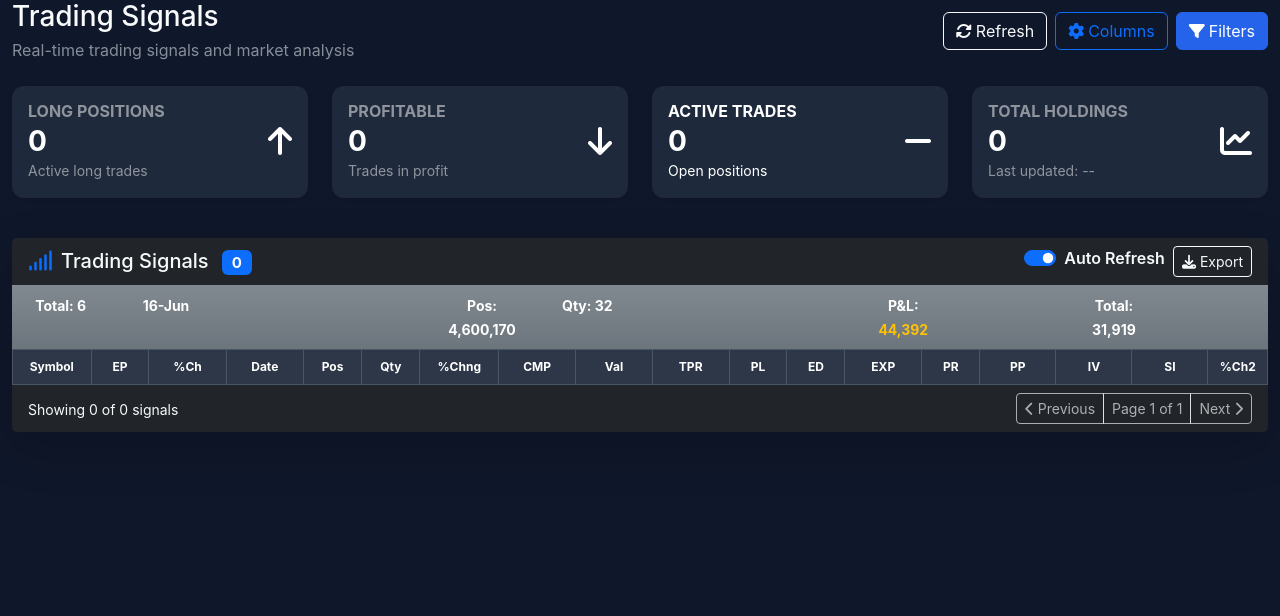
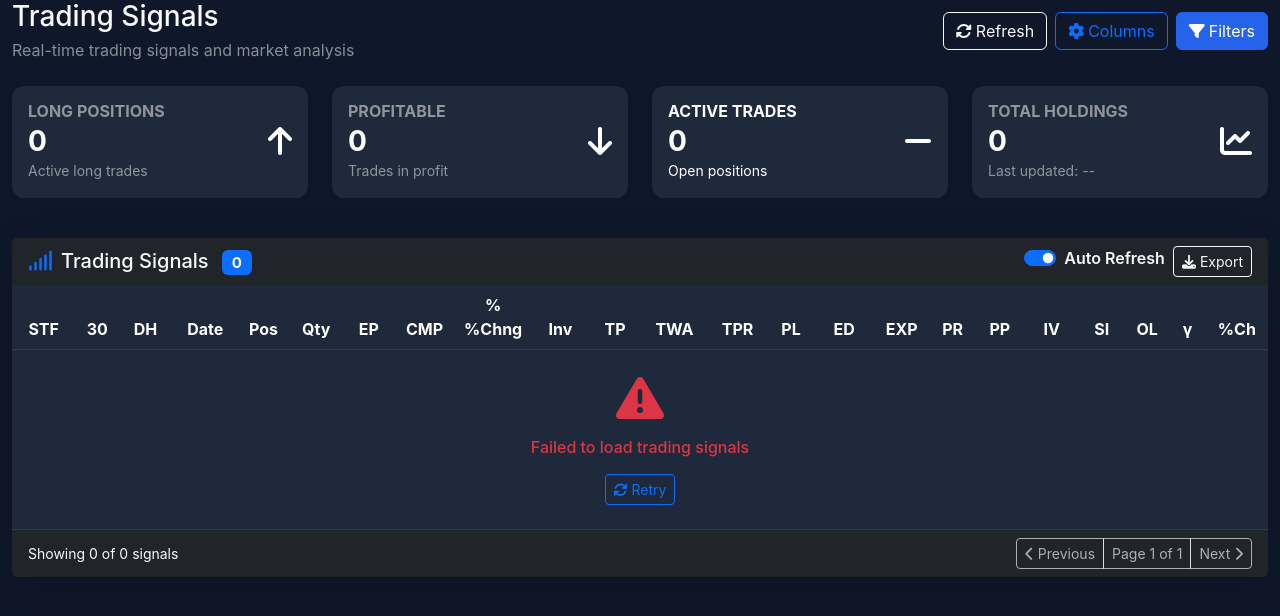
Before and after one commit to dhananjay-shahane/KotakNeoTrader, a Flask app: template templates/signals.html in a window 1280 px wide. Shown: the top 616 px of the page. Run offline with Flask 3, Linux system fonts and the light colour scheme; the template is opened without the code that fills it, so the values that code supplies are empty.

Commit message:
Restored to '2dce240167ea2a02ca791abcaa8b9042fdbec9e2'
Replit-Restored-To: 2dce240167ea2a02ca791abcaa8b9042fdbec9e2

```diff
--- a/templates/signals.html
+++ b/templates/signals.html
@@ -114,72 +114,34 @@
                     </button>
                 </div>
             </div>
-
-            <!-- Summary Row -->
-            <div class="card-body p-2 bg-gradient" style="background: linear-gradient(90deg, #16c24a 0%, #ffc107 25%, #fd7e14 50%, #6f42c1 75%, #dc3545 100%);">
-                <div class="row text-center text-white fw-bold">
-                    <div class="col-1">
-                        <small>Total: <span id="summaryTotal">6</span></small>
-                    </div>
-                    <div class="col-1">
-                        <small><span id="summaryDate">16-Jun</span></small>
-                    </div>
-                    <div class="col-1">
-                        <small></small>
-                    </div>
-                    <div class="col-1">
-                        <small></small>
-                    </div>
-                    <div class="col-1">
-                        <small>Pos: <span id="summaryPositions">4,600,170</span></small>
-                    </div>
-                    <div class="col-1">
-                        <small>Qty: <span id="summaryQty">32</span></small>
-                    </div>
-                    <div class="col-1">
-                        <small></small>
-                    </div>
-                    <div class="col-1">
-                        <small></small>
-                    </div>
-                    <div class="col-1">
-                        <small>P&L: <span id="summaryPL" class="text-warning">44,392</span></small>
-                    </div>
-                    <div class="col-1">
-                        <small></small>
-                    </div>
-                    <div class="col-1">
-                        <small>Total: <span id="summaryTotalValue">31,919</span></small>
-                    </div>
-                    <div class="col-1">
-                        <small></small>
-                    </div>
-                </div>
-            </div>
-
             <div class="card-body p-0">
                 <div class="table-responsive">
-                    <table class="table table-dark table-hover mb-0" id="signalsTable" style="font-size: 12px;">
-                        <thead>
-                            <tr>
-                                <th class="text-center" style="width: 80px; background-color: #2d3748; color: white; padding: 8px; border: 1px solid #4a5568;">Symbol</th>
-                                <th class="text-center" style="width: 60px; background-color: #2d3748; color: white; padding: 8px; border: 1px solid #4a5568;">EP</th>
-                                <th class="text-center" style="width: 80px; background-color: #2d3748; color: white; padding: 8px; border: 1px solid #4a5568;">%Ch</th>
-                                <th class="text-center" style="width: 80px; background-color: #2d3748; color: white; padding: 8px; border: 1px solid #4a5568;">Date</th>
-                                <th class="text-center" style="width: 60px; background-color: #2d3748; color: white; padding: 8px; border: 1px solid #4a5568;">Pos</th>
-                                <th class="text-center" style="width: 60px; background-color: #2d3748; color: white; padding: 8px; border: 1px solid #4a5568;">Qty</th>
-                                <th class="text-center" style="width: 80px; background-color: #2d3748; color: white; padding: 8px; border: 1px solid #4a5568;">%Chng</th>
-                                <th class="text-center" style="width: 80px; background-color: #2d3748; color: white; padding: 8px; border: 1px solid #4a5568;">CMP</th>
-                                <th class="text-center" style="width: 80px; background-color: #2d3748; color: white; padding: 8px; border: 1px solid #4a5568;">Val</th>
-                                <th class="text-center" style="width: 80px; background-color: #2d3748; color: white; padding: 8px; border: 1px solid #4a5568;">TPR</th>
-                                <th class="text-center" style="width: 60px; background-color: #2d3748; color: white; padding: 8px; border: 1px solid #4a5568;">PL</th>
-                                <th class="text-center" style="width: 60px; background-color: #2d3748; color: white; padding: 8px; border: 1px solid #4a5568;">ED</th>
-                                <th class="text-center" style="width: 80px; background-color: #2d3748; color: white; padding: 8px; border: 1px solid #4a5568;">EXP</th>
-                                <th class="text-center" style="width: 60px; background-color: #2d3748; color: white; padding: 8px; border: 1px solid #4a5568;">PR</th>
-                                <th class="text-center" style="width: 80px; background-color: #2d3748; color: white; padding: 8px; border: 1px solid #4a5568;">PP</th>
-                                <th class="text-center" style="width: 80px; background-color: #2d3748; color: white; padding: 8px; border: 1px solid #4a5568;">IV</th>
-                                <th class="text-center" style="width: 80px; background-color: #2d3748; color: white; padding: 8px; border: 1px solid #4a5568;">SI</th>
-                                <th class="text-center" style="width: 60px; background-color: #2d3748; color: white; padding: 8px; border: 1px solid #4a5568;">%Ch2</th>
+                    <table class="table table-dark table-hover mb-0" id="signalsTable">
+                        <thead class="table-dark">
+                            <tr id="tableHeaders">
+                                <th class="text-center" style="width: 100px; background-color: #4a5568;">STF</th>
+                                <th class="text-center" style="width: 60px; background-color: #4a5568;">30</th>
+                                <th class="text-center" style="width: 80px; background-color: #4a5568;">DH</th>
+                                <th class="text-center" style="width: 100px; background-color: #4a5568;">Date</th>
+                                <th class="text-center" style="width: 60px; background-color: #4a5568;">Pos</th>
+                                <th class="text-center" style="width: 80px; background-color: #4a5568;">Qty</th>
+                                <th class="text-center" style="width: 80px; background-color: #4a5568;">EP</th>
+                                <th class="text-center" style="width: 80px; background-color: #4a5568;">CMP</th>
+                                <th class="text-center" style="width: 80px; background-color: #4a5568;">% %Chng</th>
+                                <th class="text-center" style="width: 100px; background-color: #4a5568;">Inv</th>
+                                <th class="text-center" style="width: 80px; background-color: #4a5568;">TP</th>
+                                <th class="text-center" style="width: 100px; background-color: #4a5568;">TWA</th>
+                                <th class="text-center" style="width: 80px; background-color: #4a5568;">TPR</th>
+                                <th class="text-center" style="width: 80px; background-color: #4a5568;">PL</th>
+                                <th class="text-center" style="width: 100px; background-color: #4a5568;">ED</th>
+                                <th class="text-center" style="width: 80px; background-color: #4a5568;">EXP</th>
+                                <th class="text-center" style="width: 60px; background-color: #4a5568;">PR</th>
+                                <th class="text-center" style="width: 80px; background-color: #4a5568;">PP</th>
+                                <th class="text-center" style="width: 100px; background-color: #4a5568;">IV</th>
+                                <th class="text-center" style="width: 80px; background-color: #4a5568;">SI</th>
+                                <th class="text-center" style="width: 60px; background-color: #4a5568;">OL</th>
+                                <th class="text-center" style="width: 60px; background-color: #4a5568;">γ</th>
+                                <th class="text-center" style="width: 80px; background-color: #4a5568;">%Ch</th>
                             </tr>
                         </thead>
                         <tbody id="signalsTableBody">
@@ -416,118 +378,146 @@ class TradingSignalsManager {
     }
 
     generateSampleSignals() {
-        // Real trading data structure matching Excel image exactly
+        // Real trading data structure matching Excel format with exact calculations
         return [
             {
-                symbol: 'MOEDHUSHEES',
-                ep: 227.60,
-                change: -1.96,
+                stf: 'MOEDHUSHIEES',
+                thirty: 30,
+                dh: 'DH',
                 date: '22-Nov-2024',
                 pos: 1,
                 qty: 200,
-                change_pct: -1.96,
+                ep: 227.60,
                 cmp: 223.56,
-                val: 45504,
-                tpr: 12.028,
+                change: -1.96,
+                inv: 45504,
+                tp: 254.26,
+                twa: 50832,
+                tpr: 45.648,
                 pl: -808,
                 ed: 44696,
                 exp: 2.94,
                 pr: 4,
                 pp: 669.9,
-                iv: 45504,
+                iv: 215.89,
                 si: 1.31,
-                change2: -1.96
+                ol: 1,
+                gamma: 147000,
+                chng: -1.96
             },
             {
-                symbol: 'TETF',
-                ep: 40.38,
-                change: 0.00,
+                stf: 'TIDEWATER',
+                thirty: 30,
+                dh: 'DH',
                 date: '13-Dec-2024',
                 pos: 1,
                 qty: 500,
-                change_pct: -14.32,
+                ep: 47.13,
                 cmp: 52.79,
-                val: 23565,
+                change: 12.02,
+                inv: 23565,
+                tp: 52.79,
+                twa: 26395,
                 tpr: 12.028,
-                pl: -3375,
+                pl: 2830,
                 ed: 26395,
                 exp: 7.41,
-                pr: 14,
-                pp: 7609.8,
-                iv: 36650,
+                pr: 1,
+                pp: 1063.9,
+                iv: 38.20,
                 si: 2.59,
-                change2: 3.39
+                ol: 1,
+                gamma: 36600,
+                chng: 12.02
             },
             {
-                symbol: 'CONSUMBEES',
-                ep: 127.2,
-                change: 0.76,
+                stf: 'CONSUMBEES',
+                thirty: 30,
+                dh: 'DH',
                 date: '20-Dec-2024',
                 pos: 0,
                 qty: 100,
-                change_pct: 0.00,
-                cmp: 127.2,
-                val: 0,
+                ep: 132.45,
+                cmp: 174,
+                change: 0.00,
+                inv: 0,
+                tp: 127.2,
+                twa: 0,
                 tpr: 0.000,
                 pl: 0,
-                ed: '2-Jan-2025',
+                ed: 2-Jan-2025,
                 exp: 12.1,
-                pr: 31,
-                pp: 2869.8,
-                iv: 26810,
+                pr: 81,
+                pp: 3091.1,
+                iv: 30.1,
                 si: 29410,
-                change2: 1.31
+                ol: 8.57,
+                gamma: 14,
+                chng: -1.28
             },
             {
-                symbol: 'SILVERBEES',
-                ep: 104.25,
-                change: -0.76,
+                stf: 'SILVEREES',
+                thirty: 30,
+                dh: 'DH',
                 date: '16-Dec-2024',
                 pos: 0,
                 qty: 1100,
-                change_pct: 0.00,
+                ep: 104.25,
                 cmp: 103.44,
-                val: 103464,
+                change: 0.00,
+                inv: 0,
+                tp: 103.44,
+                twa: 0,
                 tpr: 0.000,
                 pl: 0,
                 ed: '30-Jan-2025',
                 exp: 88.87,
                 pr: 198,
-                pp: 1008.6,
-                iv: 100100,
-                si: 2.22,
-                change2: 0.48
+                pp: 1.9,
+                iv: 162780,
+                si: 2.27,
+                ol: 0,
+                gamma: 0,
+                chng: 6.14
             },
             {
-                symbol: 'SILVRBEES',
-                ep: 104.25,
-                change: -0.76,
+                stf: 'SILVEREES',
+                thirty: 30,
+                dh: 'DH',
                 date: '22-Nov-2024',
                 pos: 0,
                 qty: 607,
-                change_pct: 0.00,
+                ep: 105.93,
                 cmp: 95,
-                val: 83.1,
+                change: 0,
+                inv: 0,
+                tp: 103.44,
+                twa: 0,
                 tpr: 0.000,
                 pl: 0,
                 ed: '14-Feb-2025',
                 exp: 91.3,
                 pr: 12.1,
-                pp: 1008.6,
+                pp: 0.5,
                 iv: 162780,
                 si: 2.22,
-                change2: 0.48
+                ol: 0,
+                gamma: 0,
+                chng: 0.48
             },
             {
-                symbol: 'GOLDBEES',
-                ep: 83.83,
-                change: -0.86,
-                date: '28-Nov-2024',
+                stf: 'GOLDEBEES',
+                thirty: 30,
+                dh: 'DH',
+                date: '22-Nov-2024',
                 pos: 0,
                 qty: 100,
-                change_pct: 0.00,
+                ep: 83.83,
                 cmp: 64,
-                val: 83.1,
+                change: 0,
+                inv: 0,
+                tp: 83.1,
+                twa: 0,
                 tpr: 0.000,
                 pl: 0,
                 ed: '20-Mar-2025',
@@ -536,7 +526,34 @@ class TradingSignalsManager {
                 pp: 0,
                 iv: 0,
                 si: 0.00,
-                change2: 3.96
+                ol: 0,
+                gamma: 0,
+                chng: 3.96
+            },
+            {
+                stf: 'BAJFINANCE',
+                thirty: 30,
+                dh: 'DH',
+                date: '16-Dec-2024',
+                pos: 1,
+                qty: 1500,
+                ep: 54.25,
+                cmp: 56.75,
+                change: -1.56,
+                inv: 95568,
+                tp: 66.50,
+                twa: 107035,
+                tpr: 41.168,
+                pl: -1488,
+                ed: 94080,
+                exp: 14.40,
+                pr: 17,
+                pp: 11000.6,
+                iv: 35.67,
+                si: -1.49,
+                ol: 1,
+                gamma: 706681,
+                chng: -1.49
             }
         ];
     }
@@ -551,31 +568,6 @@ class TradingSignalsManager {
         document.getElementById('holdSignalsCount').textContent = activeSignals;
         document.getElementById('totalSignalsCount').textContent = this.filteredSignals.length;
         document.getElementById('lastUpdate').textContent = new Date().toLocaleTimeString();
-
-        // Update summary row
-        this.updateSummaryRow();
-    }
-
-    updateSummaryRow() {
-        if (this.filteredSignals.length === 0) return;
-
-        // Calculate totals
-        const totalQty = this.filteredSignals.reduce((sum, signal) => sum + (signal.qty || 0), 0);
-        const totalPL = this.filteredSignals.reduce((sum, signal) => sum + (signal.pl || 0), 0);
-        const totalInvestment = this.filteredSignals.reduce((sum, signal) => sum + (signal.inv || 0), 0);
-        const totalValue = this.filteredSignals.reduce((sum, signal) => sum + (signal.ed || signal.inv || 0), 0);
-
-        // Update summary elements
-        document.getElementById('summaryTotal').textContent = this.filteredSignals.length;
-        document.getElementById('summaryDate').textContent = new Date().toLocaleDateString('en-GB', { day: '2-digit', month: 'short' });
-        document.getElementById('summaryPositions').textContent = totalInvestment.toLocaleString('en-IN');
-        document.getElementById('summaryQty').textContent = totalQty.toLocaleString('en-IN');
-
-        const plElement = document.getElementById('summaryPL');
-        plElement.textContent = Math.abs(totalPL).toLocaleString('en-IN');
-        plElement.className = totalPL >= 0 ? 'text-success' : 'text-danger';
-
-        document.getElementById('summaryTotalValue').textContent = totalValue.toLocaleString('en-IN');
     }
 
     renderSignalsTable() {
@@ -602,63 +594,56 @@ class TradingSignalsManager {
         pageSignals.forEach(signal => {
             const row = document.createElement('tr');
 
-            // Create cells matching Excel column order
-            const columns = ['symbol', 'ep', 'change', 'date', 'pos', 'qty', 'change_pct', 'cmp', 'val', 'tpr', 'pl', 'ed', 'exp', 'pr', 'pp', 'iv', 'si', 'change2'];
-
-            columns.forEach(columnKey => {
+            // Create cells for each selected column
+            this.selectedColumns.forEach(columnKey => {
                 const cell = document.createElement('td');
                 cell.className = 'text-center';
-                cell.style.padding = '6px 4px';
-                cell.style.border = '1px solid #4a5568';
-                cell.style.fontSize = '11px';
 
                 let cellContent = '';
-                let bgColor = '';
-
                 switch(columnKey) {
-                    case 'symbol':
-                        cellContent = `<strong style="color: #fff;">${signal.symbol || ''}</strong>`;
+                    case 'stf':
+                        cellContent = `<strong>${signal.stf || 'STF'}</strong>`;
                         break;
-                    case 'ep':
-                        cellContent = signal.ep ? signal.ep.toFixed(2) : '';
+                    case 'thirty':
+                        cellContent = signal.thirty || '30';
                         break;
-                    case 'change':
-                        if (signal.change !== undefined) {
-                            bgColor = signal.change >= 0 ? '#16a085' : '#e74c3c';
-                            cellContent = `${signal.change >= 0 ? '+' : ''}${signal.change.toFixed(2)}`;
-                        }
+                    case 'dh':
+                        cellContent = signal.dh || 'DH';
                         break;
                     case 'date':
                         cellContent = signal.date || '';
                         break;
                     case 'pos':
-                        cellContent = signal.pos !== undefined ? signal.pos : '';
-                        if (signal.pos === 1) bgColor = '#f39c12';
+                        cellContent = `<span class="badge ${signal.pos === 1 ? 'bg-success' : 'bg-warning'}">${signal.pos}</span>`;
                         break;
                     case 'qty':
                         cellContent = signal.qty ? signal.qty.toLocaleString('en-IN') : '';
                         break;
-                    case 'change_pct':
-                        if (signal.change_pct !== undefined) {
-                            bgColor = signal.change_pct >= 0 ? '#16a085' : '#e74c3c';
-                            cellContent = `${signal.change_pct >= 0 ? '+' : ''}${signal.change_pct.toFixed(2)}%`;
-                        }
+                    case 'ep':
+                        cellContent = signal.ep ? signal.ep.toFixed(2) : '';
                         break;
                     case 'cmp':
                         cellContent = signal.cmp ? signal.cmp.toFixed(2) : '';
                         break;
-                    case 'val':
-                        cellContent = signal.val ? signal.val.toLocaleString('en-IN') : '0';
-                        if (signal.val > 0) bgColor = '#3498db';
+                    case 'change':
+                        cellContent = signal.change !== undefined ?
+                            `<span class="${signal.change >= 0 ? 'text-success' : 'text-danger'}">${signal.change >= 0 ? '+' : ''}${signal.change.toFixed(2)}%</span>` : '';
+                        break;
+                    case 'inv':
+                        cellContent = signal.inv ? signal.inv.toLocaleString('en-IN') : '0';
+                        break;
+                    case 'tp':
+                        cellContent = signal.tp ? signal.tp.toFixed(2) : '';
+                        break;
+                    case 'twa':
+                        cellContent = signal.twa ? signal.twa.toLocaleString('en-IN') : '0';
                         break;
                     case 'tpr':
                         cellContent = signal.tpr ? signal.tpr.toFixed(3) : '0.000';
                         break;
                     case 'pl':
-                        if (signal.pl !== undefined) {
-                            bgColor = signal.pl >= 0 ? '#16a085' : '#e74c3c';
-                            cellContent = `${signal.pl >= 0 ? '+' : ''}${signal.pl}`;
-                        }
+                        cellContent = signal.pl !== undefined ?
+                            `<span class="${signal.pl >= 0 ? 'text-success' : 'text-danger'}">${signal.pl >= 0 ? '+' : ''}${signal.pl}</span>` : '0';
                         break;
                     case 'ed':
                         cellContent = typeof signal.ed === 'string' ? signal.ed : (signal.ed ? signal.ed.toLocaleString('en-IN') : '');
@@ -678,20 +663,18 @@ class TradingSignalsManager {
                     case 'si':
                         cellContent = signal.si ? signal.si.toFixed(2) : '';
                         break;
-                    case 'change2':
-                        if (signal.change2 !== undefined) {
-                            bgColor = signal.change2 >= 0 ? '#16a085' : '#e74c3c';
-                            cellContent = `${signal.change2 >= 0 ? '+' : ''}${signal.change2.toFixed(2)}`;
-                        }
+                    case 'ol':
+                        cellContent = signal.ol !== undefined ? signal.ol : '0';
+                        break;
+                    case 'gamma':
+                        cellContent = signal.gamma ? signal.gamma.toLocaleString('en-IN') : '';
+                        break;
+                    case 'chng':
+                        cellContent = signal.chng !== undefined ?
+                            `<span class="${signal.chng >= 0 ? 'text-success' : 'text-danger'}">${signal.chng >= 0 ? '+' : ''}${signal.chng.toFixed(2)}</span>` : '';
                         break;
                     default:
                         cellContent = '';
-                }
-
-                if (bgColor) {
-                    cell.style.backgroundColor = bgColor;
-                    cell.style.color = 'white';
-                    cell.style.fontWeight = 'bold';
                 }
 
                 cell.innerHTML = cellContent;
```
Also changed, not shown: attached_assets/image_1750071146815.png (deleted), attached_assets/image_1750071311004.png (deleted), 1 other file.
